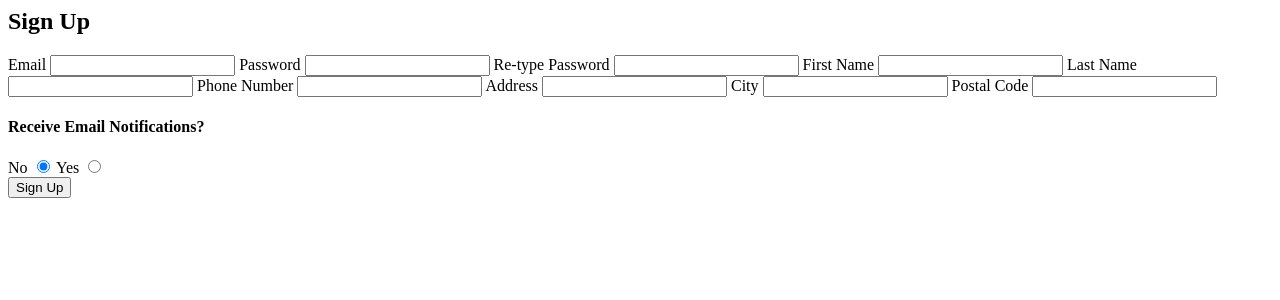
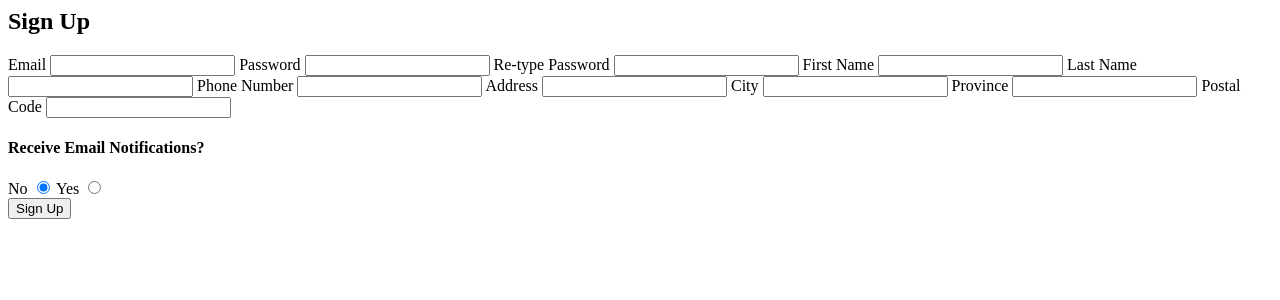
Before and after one commit to ryandougc/healthcare-php, a PHP site: page /app/view/signuppage.php in a window 1280 px wide. Shown: the top 300 px of the page. Run offline with PHP 8.4, Linux system fonts and the light colour scheme.

Commit message:
SQL Updates

```diff
--- a/app/controller/patientcontroller.php
+++ b/app/controller/patientcontroller.php
@@ -10,6 +10,7 @@ class PatientController extends Patient{
         $phoneNum,
         $address,
         $city,
+        $province,
         $postCode,
         $emailNoti
     ){
@@ -23,7 +24,7 @@ class PatientController extends Patient{
         $accountId = $this->generateGUID();
 
         //Set the account type to 'patient'
-        $accountType = "Patient";
+        $accountType = "Admin";
 
         //Hash the password
         $hashed_pass = password_hash($pword, PASSWORD_DEFAULT);
@@ -44,11 +45,14 @@ class PatientController extends Patient{
             $loginid,
             $phoneNum,
             $address,
+            $city,
+            $province,
+            $postCode,
             $emailNoti
         );
 
         //On success, send the user the the second page of the registration
-        header('location: signinpage.php?message="userCreated');
+        header('location: signinpage.php?message=userCreated');
         exit();
 
     }
@@ -64,6 +68,7 @@ class PatientController extends Patient{
         $phoneNum,
         $address,
         $city,
+        $province,
         $postCode,
         $emailNoti
     ){
@@ -81,6 +86,9 @@ class PatientController extends Patient{
             $patientId,
             $phoneNum,
             $address,
+            $city,
+            $province,
+            $postCode,
             $emailNoti
         );
 
--- a/app/model/patient.class.php
+++ b/app/model/patient.class.php
@@ -1,11 +1,11 @@
 <?php
 
 class Patient extends Account {
-    public function createPatientProfile($patientId, $email, $phone, $address, $emailNotifications) {
+    public function createPatientProfile($patientId, $email, $phone, $address, $city, $province, $postCode, $emailNotifications) {
         try{
-            $sql = "INSERT INTO patient(PatientID, PatientEmail, PatientPhone, PatientAddress, EmailNotifications) VALUES(?, ?, ?, ?, ?)";
+            $sql = "INSERT INTO patient(PatientID, PatientEmail, PatientPhone, PatientAddress, PatientCity, PatientProvince, PatientPostCode, EmailNotifications) VALUES(?, ?, ?, ?, ?, ?, ?, ?)";
             $stmt = $this->connect()->prepare($sql);
-            $stmt->execute([$patientId, $email, $phone, $address, $emailNotifications]);
+            $stmt->execute([$patientId, $email, $phone, $address, $city, $province, $postCode, $emailNotifications]);
         }
         catch(PDOException $e){
             echo "Error in query 'createPatientProfile': " . $e->getMessage();
@@ -31,11 +31,19 @@ class Patient extends Account {
         return $results;
     }
 
-    public function putPatientProfile($patientId, $phone, $address, $emailNotifications) {
+    public function putPatientProfile($patientId, $phone, $address, $city, $province, $postCode, $emailNotifications) {
         try{
-            $sql = "UPDATE patient SET PatientPhone = ?, PatientAddress = ?, EmailNotifications = ? WHERE PatientID = ?";
+            $sql = "UPDATE patient
+                    SET
+                        PatientPhone = ?,
+                        PatientAddress = ?,
+                        PatientCity = ?,
+                        PatientProvince = ?,
+                        PatientPostCode = ?,
+                        EmailNotifications = ?
+                    WHERE PatientID = ?";
             $stmt = $this->connect()->prepare($sql);
-            $stmt->execute([$phone, $address, $emailNotifications, $patientId]);
+            $stmt->execute([$phone, $address, $city, $province, $postCode, $emailNotifications, $patientId]);
         }
         catch(PDOException $e){
             echo "Error in query 'createPatientProfile': " . $e->getMessage();
--- a/app/view/editPatientProfile.php
+++ b/app/view/editPatientProfile.php
@@ -30,6 +30,7 @@ if(isset($_POST['submit'])) {
         empty($phoneNum)
         || empty($address)
         || empty($city)
+        || empty($province)
         || empty($postCode)
     ){
         header('location: ?message=emptyField');
@@ -49,6 +50,7 @@ if(isset($_POST['submit'])) {
         $phoneNum,
         $address,
         $city,
+        $province,
         $postCode,
         $emailNoti
     );
@@ -68,6 +70,9 @@ if(isset($_POST['submit'])) {
     <label for="cityInput">City</label>
     <input id="cityInput" type="text" name="city">
 
+    <label for="provinceInput">Province</label>
+    <input id="provinceInput" type="text" name="province">
+
     <label for="postCodeInput">Postal Code</label>
     <input id="postCodeInput" type="text" name="postCode">
 
--- a/app/view/signuppage.php
+++ b/app/view/signuppage.php
@@ -17,6 +17,7 @@ if(isset($_POST['submit'])) {
     $phoneNum   = filter_input(INPUT_POST, 'phoneNum');
     $address    = filter_input(INPUT_POST, 'address');
     $city       = filter_input(INPUT_POST, 'city');
+    $province   = filter_input(INPUT_POST, 'province');
     $postCode   = filter_input(INPUT_POST, 'postCode');
     $emailNoti  = $_POST['emailNotifications'];
 
@@ -30,6 +31,7 @@ if(isset($_POST['submit'])) {
         || empty($phoneNum)
         || empty($address)
         || empty($city)
+        || empty($province)
         || empty($postCode)
     ){
         header('location: ?message=emptyField');
@@ -59,6 +61,7 @@ if(isset($_POST['submit'])) {
         $phoneNum,
         $address,
         $city,
+        $province,
         $postCode,
         $emailNoti
     );
@@ -94,6 +97,9 @@ if(isset($_POST['submit'])) {
     <label for="cityInput">City</label>
     <input id="cityInput" type="text" name="city">
 
+    <label for="provinceInput">Province</label>
+    <input id="provinceInput" type="text" name="province">
+
     <label for="postCodeInput">Postal Code</label>
     <input id="postCodeInput" type="text" name="postCode">
 
```
Also changed, not shown: databasetables.sql (+8 -4 lines).
